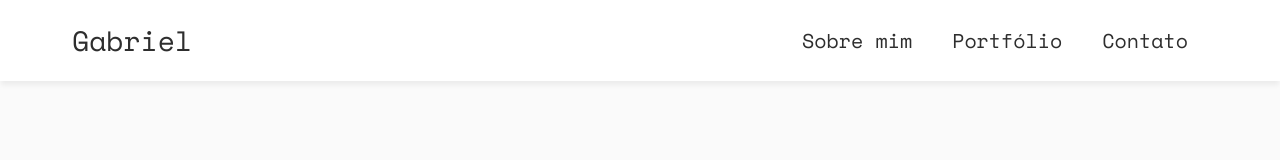
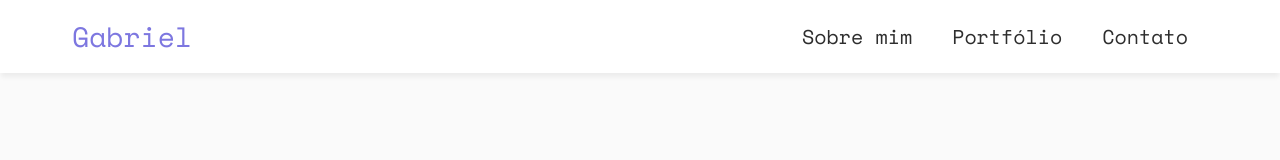
Before and after one commit to gabrielnafuzi/personal-site, a React (Create React App) app: page / in a window 1280 px wide. Shown: the top 160 px of the page. Built offline with nearby package versions, Linux system fonts and the light colour scheme; the HTML template or start-up script is replaced by a standard one.

Commit message:
change header size and bg color

```diff
--- a/src/components/Header/styles.js
+++ b/src/components/Header/styles.js
@@ -2,7 +2,7 @@ import styled from 'styled-components';
 
 export const Container = styled.div`
   width: 100%;
-  background: var(--color-white);
+  background: rgba(255, 255, 255, 0.95);
   box-shadow: 0px 5px 5px -1px rgba(0, 0, 0, 0.06);
   position: fixed;
   top: 0;
@@ -11,7 +11,7 @@ export const Container = styled.div`
 
 export const HeaderBlock = styled.header`
   margin: 0 auto;
-  padding: 2rem 3.2rem;
+  padding: 1.6rem 3.2rem;
   display: flex;
   align-items: center;
   justify-content: space-between;
@@ -20,6 +20,7 @@ export const HeaderBlock = styled.header`
 
 export const Logo = styled.div`
   font-size: 2.8rem;
+  color: var(--color-purple);
 `;
 
 export const Nav = styled.ul`
```
